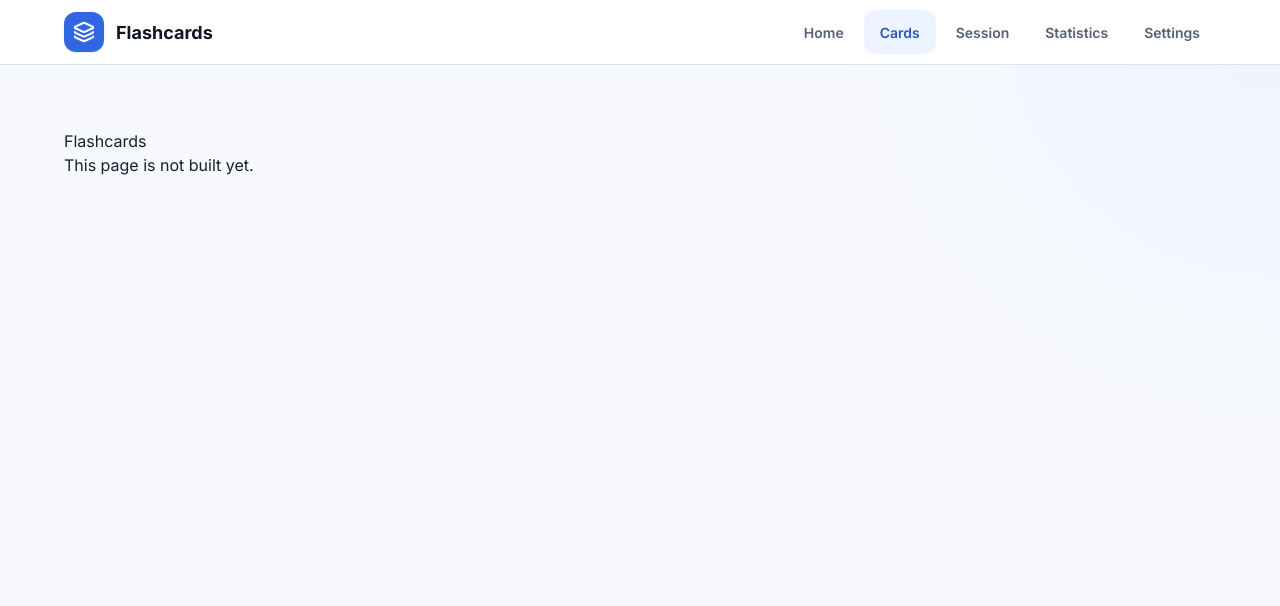
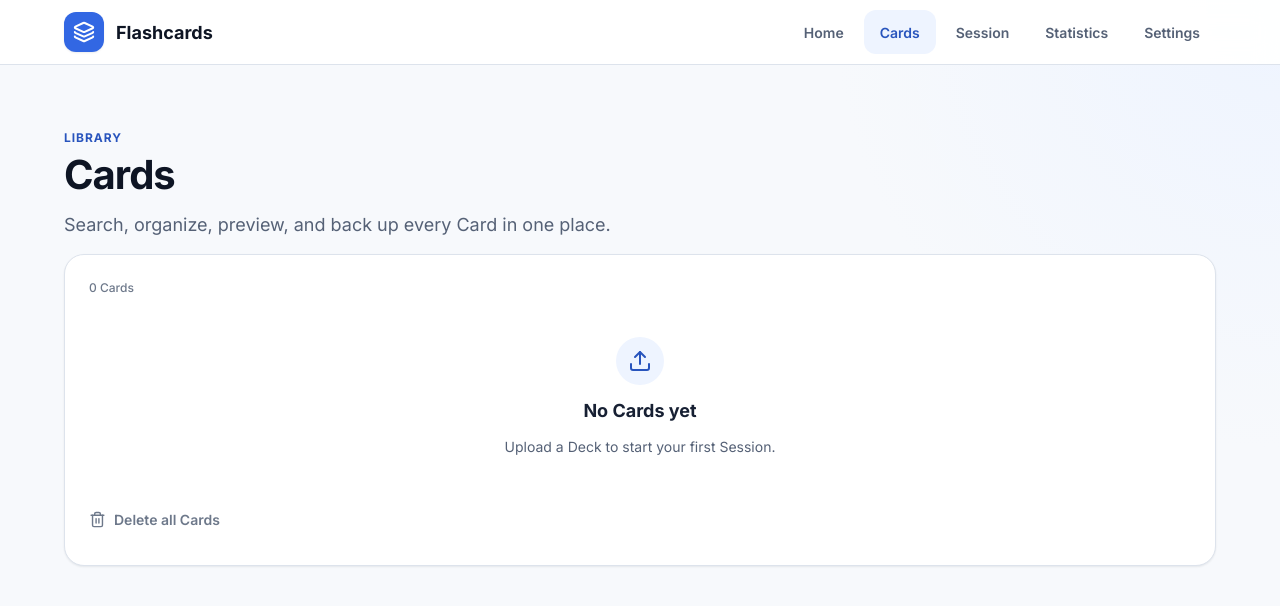
Before and after one commit to albert-schilling/flashcards, a React (Vite) app in the folder apps/web/: page / in a window 1280 px wide. Both pictures are taken after a click on the button "Cards". Shown: the top 606 px of the page. Built offline with nearby package versions, Linux system fonts and the light colour scheme.

Commit message:
behavioural: Cards page with the Card list, Delete and Delete all (#70)
Co-Authored-By: Claude Sonnet 5.5 <noreply@anthropic.com>

```diff
--- a/apps/web/src/App.tsx
+++ b/apps/web/src/App.tsx
@@ -1,12 +1,11 @@
 import type { TCard } from "@flashcards/cards";
-import { Trash2 } from "lucide-react";
 import { useEffect, useRef, useState, type ChangeEvent } from "react";
 import { downloadDeck, uploadDeck, type TUploadReport } from "./deck";
 import { downloadReviewLog, uploadReviewLog, type TReviewLogReport } from "./review.log";
 import { browserLanguage, LanguageContext, type TLanguage } from "./language.context";
 import { Alert } from "./Alert";
+import { CardsPage } from "./CardsPage";
 import { FileButton } from "./FileButton";
-import { Modal } from "./Modal";
 import { Header, type TPage } from "./Header";
 import { Home } from "./Home";
 import { Select } from "./Select";
@@ -44,7 +43,6 @@ export function App() {
   const [session, setSession] = useState<{ id: number; cards: TCard[] }>();
   const [reviews, setReviews] = useState<TReview[]>();
   const [lastDownload, setLastDownload] = useState<string>();
-  const [confirmingDelete, setConfirmingDelete] = useState(false);
   const [language, setLanguage] = useState<TLanguage>(browserLanguage);
   // Counts uploads, so a slower earlier upload can't overwrite a newer one's report or error.
   const uploads = useRef(0);
@@ -118,12 +116,6 @@ export function App() {
     }
   }
 
-  async function deleteAll() {
-    // Close first, so a failure shows in the page's error and not behind the modal.
-    setConfirmingDelete(false);
-    await remove(clearCards);
-  }
-
   const tags = allTags(cards);
   // A picked tag can vanish when Cards are deleted or replaced; the select then shows "Any tag".
   const pickedTag = tags.includes(tag) ? tag : "";
@@ -162,7 +154,7 @@ export function App() {
     <LanguageContext.Provider value={language}>
       <Header page={page} onNavigate={navigate} sessionDisabled={!session && !canStart} />
       <main className="page-shell">
-        {page !== "home" && <h1>Flashcards</h1>}
+        {page !== "home" && page !== "cards" && <h1>Flashcards</h1>}
         {error && (
           <Alert tone="danger" role="alert">
             {error}
@@ -183,7 +175,13 @@ export function App() {
             />
           </div>
         )}
-        {page === "cards" && placeholder}
+        {page === "cards" && (
+          <CardsPage
+            cards={cards}
+            onDelete={(id) => void remove(() => deleteCard(id))}
+            onDeleteAll={() => void remove(clearCards)}
+          />
+        )}
         {page === "settings" && placeholder}
         {page === "statistics" && reviews && (
           <Statistics
@@ -263,46 +261,6 @@ export function App() {
                 </ul>
               </Alert>
             )}
-            <ul>
-              {cards.map((card) => (
-                <li key={card.id}>
-                  {text.cardListItem(card.id, card.type, card.version)}{" "}
-                  <button
-                    className="button ghost small"
-                    aria-label={text.deleteCard(card.id)}
-                    onClick={() => remove(() => deleteCard(card.id))}
-                  >
-                    {text.delete}
-                  </button>
-                </li>
-              ))}
-            </ul>
-            <button
-              className="text-button danger-text delete-all-button"
-              disabled={cards.length === 0}
-              onClick={() => setConfirmingDelete(true)}
-            >
-              <Trash2 size={17} aria-hidden="true" />
-              {text.deleteAllCards}
-            </button>
-            {confirmingDelete && (
-              <Modal title={text.deleteAllCardsTitle} onClose={() => setConfirmingDelete(false)}>
-                <div className="modal-body">
-                  <Alert tone="danger">
-                    <strong>{text.cannotBeUndone}</strong>
-                    <p>{text.deleteAllWarning(cards.length)}</p>
-                  </Alert>
-                </div>
-                <div className="modal-actions">
-                  <button className="button ghost" onClick={() => setConfirmingDelete(false)}>
-                    {text.cancel}
-                  </button>
-                  <button className="button danger" onClick={() => void deleteAll()}>
-                    {text.deleteAllCards}
-                  </button>
-                </div>
-              </Modal>
-            )}
           </>
         )}
       </main>
--- /dev/null
+++ b/apps/web/src/CardsPage.tsx
@@ -0,0 +1,94 @@
+import type { TCard } from "@flashcards/cards";
+import { Trash2 } from "lucide-react";
+import { useContext, useState } from "react";
+import { Alert } from "./Alert";
+import { cardTitle } from "./CardView";
+import { EmptyState } from "./EmptyState";
+import { LanguageContext, useText } from "./language.context";
+import { Modal } from "./Modal";
+import { PageHeading } from "./PageHeading";
+
+/** The Cards page: the Library heading, then a panel with the Card count, one row per Card (question or name in the current language, ID, type, all tags, Delete) and Delete all, which asks in a modal first and closes it before deleting. With no Cards the panel shows the empty state. App owns the Cards and does the deleting. */
+export function CardsPage(props: {
+  cards: TCard[];
+  onDelete: (id: string) => void;
+  onDeleteAll: () => void;
+}) {
+  const text = useText();
+  const language = useContext(LanguageContext);
+  const [confirmingDelete, setConfirmingDelete] = useState(false);
+
+  function deleteAll() {
+    // Close first, so a failure shows in the page's error and not behind the modal.
+    setConfirmingDelete(false);
+    props.onDeleteAll();
+  }
+
+  return (
+    <>
+      <div className="cards-page-heading">
+        <PageHeading eyebrow={text.library} title={text.cards} intro={text.cardsIntro} />
+      </div>
+      <div className="cards-layout">
+        <section className="panel library-panel">
+          <div className="library-summary">
+            <span>{text.cardCount(props.cards.length)}</span>
+          </div>
+          {props.cards.length === 0 ? (
+            <EmptyState />
+          ) : (
+            <ul className="library-list">
+              {props.cards.map((card) => (
+                <li className="library-card-row" key={card.id}>
+                  <div className="library-card-copy">
+                    <strong>{cardTitle(card, language)}</strong>
+                    <span className="card-id">{card.id}</span>
+                    <div className="row-tags">
+                      <span>{card.type}</span>
+                      {[...card.tags.domain, ...card.tags.topic].map((tag, i) => (
+                        <span key={i}>{tag}</span>
+                      ))}
+                    </div>
+                  </div>
+                  <button
+                    className="button ghost small"
+                    aria-label={text.deleteCard(card.id)}
+                    onClick={() => props.onDelete(card.id)}
+                  >
+                    {text.delete}
+                  </button>
+                </li>
+              ))}
+            </ul>
+          )}
+          <button
+            className="text-button danger-text delete-all-button"
+            disabled={props.cards.length === 0}
+            onClick={() => setConfirmingDelete(true)}
+          >
+            <Trash2 size={17} aria-hidden="true" />
+            {text.deleteAllCards}
+          </button>
+        </section>
+      </div>
+      {confirmingDelete && (
+        <Modal title={text.deleteAllCardsTitle} onClose={() => setConfirmingDelete(false)}>
+          <div className="modal-body">
+            <Alert tone="danger">
+              <strong>{text.cannotBeUndone}</strong>
+              <p>{text.deleteAllWarning(props.cards.length)}</p>
+            </Alert>
+          </div>
+          <div className="modal-actions">
+            <button className="button ghost" onClick={() => setConfirmingDelete(false)}>
+              {text.cancel}
+            </button>
+            <button className="button danger" onClick={deleteAll}>
+              {text.deleteAllCards}
+            </button>
+          </div>
+        </Modal>
+      )}
+    </>
+  );
+}
--- a/apps/web/src/components.css
+++ b/apps/web/src/components.css
@@ -538,6 +538,100 @@
   }
 }
 
+/* Cards page */
+.cards-page-heading {
+  display: flex;
+  flex-wrap: wrap;
+  align-items: flex-start;
+  justify-content: space-between;
+  gap: var(--space-4);
+}
+
+.cards-page-heading .page-heading {
+  margin-bottom: var(--space-4);
+}
+
+/* The prototype's desktop columns, `minmax(18rem, 0.7fr)`, are left out: a raw value with no token, and the list spans the full width until the second column has content (#71). */
+.cards-layout {
+  display: grid;
+  gap: var(--space-5);
+}
+
+.library-panel {
+  min-width: var(--space-0);
+}
+
+.library-summary {
+  display: flex;
+  justify-content: space-between;
+  gap: var(--space-3);
+  margin-bottom: var(--space-2);
+  color: var(--color-ink-500);
+  font-size: var(--font-size-xs);
+  font-weight: var(--font-weight-medium);
+}
+
+/* The prototype's `height`, `overflow-y` and `scrollbar-gutter` are left out: they belong to its windowed list (#52). */
+.library-list {
+  margin: var(--space-0);
+  padding: var(--space-0);
+  border-top: var(--border-width) solid var(--color-line-100);
+  list-style: none;
+}
+
+/* The prototype's `position: absolute`, `inset` and `height` (windowed list, #52) and `:hover` (opens a preview, #53) are left out; a row is a list item, not a button, so it can hold Delete. */
+.library-card-row {
+  display: flex;
+  align-items: center;
+  justify-content: space-between;
+  gap: var(--space-3);
+  width: 100%;
+  padding: var(--space-3);
+  border-bottom: var(--border-width) solid var(--color-line-100);
+  color: var(--color-ink-700);
+  text-align: left;
+}
+
+.library-card-copy {
+  min-width: var(--space-0);
+}
+
+.library-card-copy strong {
+  display: block;
+  overflow: hidden;
+  color: var(--color-ink-950);
+  font-size: var(--font-size-sm);
+  font-weight: var(--font-weight-semibold);
+  text-overflow: ellipsis;
+  white-space: nowrap;
+}
+
+.card-id {
+  display: block;
+  overflow: hidden;
+  margin-top: var(--space-1);
+  color: var(--color-ink-500);
+  font-size: var(--font-size-xs);
+  text-overflow: ellipsis;
+  white-space: nowrap;
+}
+
+.row-tags {
+  display: flex;
+  flex-wrap: wrap;
+  gap: var(--space-1);
+  margin-top: var(--space-2);
+}
+
+.row-tags span {
+  padding: var(--space-1) var(--space-2);
+  border-radius: var(--radius-pill);
+  background: var(--color-surface-muted);
+  color: var(--color-ink-600);
+  font-size: var(--font-size-xs);
+  font-weight: var(--font-weight-medium);
+}
+
 /* Text buttons */
 .danger-text {
   color: var(--color-danger-600);
--- a/apps/web/src/ui.text.ts
+++ b/apps/web/src/ui.text.ts
@@ -9,6 +9,8 @@ const en = {
   pages: "Pages",
   openNavigation: "Open navigation",
   pageNotBuilt: "This page is not built yet.",
+  library: "Library",
+  cardsIntro: "Search, organize, preview, and back up every Card in one place.",
   language: "Language",
   cards: "Cards",
   tag: "Tag",
@@ -34,8 +36,6 @@ const en = {
   deckSummary: (added: number, updated: number, unchanged: number) =>
     `${added} added, ${updated} updated, ${unchanged} unchanged`,
   reviewLogSummary: (added: number, skipped: number) => `${added} added, ${skipped} skipped`,
-  cardListItem: (id: string, type: string, version: number) =>
-    `${id} (${type}, version ${version})`,
   deleteCard: (id: string) => `Delete ${id}`,
   delete: "Delete",
   deleteAllCards: "Delete all Cards",
@@ -82,6 +82,8 @@ const de: TUiText = {
   pages: "Seiten",
   openNavigation: "Navigation öffnen",
   pageNotBuilt: "Diese Seite gibt es noch nicht.",
+  library: "Bibliothek",
+  cardsIntro: "Karten suchen, ordnen, ansehen und sichern, alles an einem Ort.",
   language: "Sprache",
   cards: "Karten",
   tag: "Tag",
@@ -107,7 +109,6 @@ const de: TUiText = {
   deckSummary: (added, updated, unchanged) =>
     `${added} hinzugefügt, ${updated} aktualisiert, ${unchanged} unverändert`,
   reviewLogSummary: (added, skipped) => `${added} hinzugefügt, ${skipped} übersprungen`,
-  cardListItem: (id, type, version) => `${id} (${type}, Version ${version})`,
   deleteCard: (id) => `${id} löschen`,
   delete: "Löschen",
   deleteAllCards: "Alle Karten löschen",
```
Also changed, not shown: apps/web/screenshot.script.ts (+15 -6 lines), apps/web/src/CardView.tsx (+17 -0 lines).
